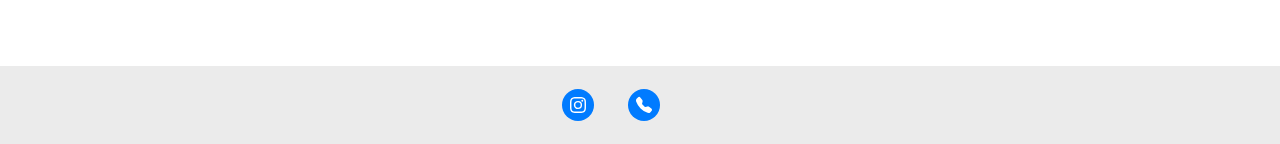
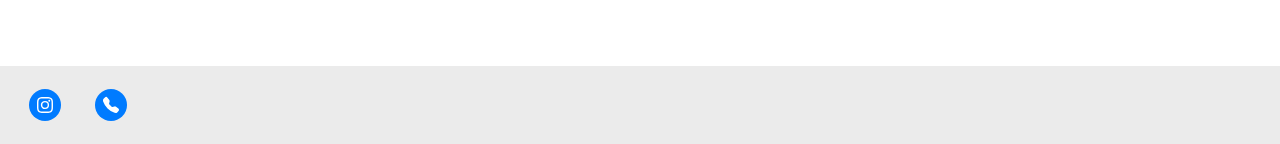
Before and after one commit to caperdue/revolution360, a Vue app: page / in a window 1280 px wide. Shown: the part 1823-1967 px from the top of the page. Built offline with nearby package versions, Linux system fonts and the light colour scheme; a web font is replaced by a local one.

Commit message:
fixing footer

```diff
--- a/src/App.vue
+++ b/src/App.vue
@@ -18,8 +18,8 @@
     <Home />
     <section>
       <div class="page-color">
-        <b-row class="p-3" align-h="center">
-          <b-col cols="2">
+        <b-row class="p-3" align-v="center">
+          <b-col>
             <b-button variant="link">
               <b-iconstack font-scale="2">
                 <b-icon
```
